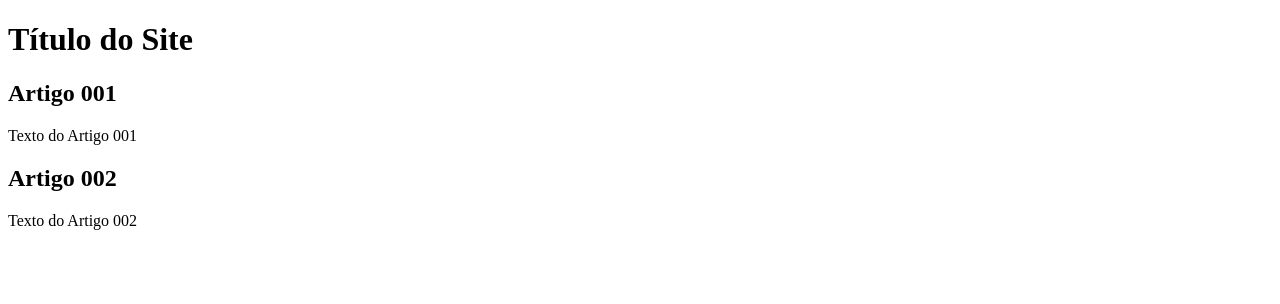
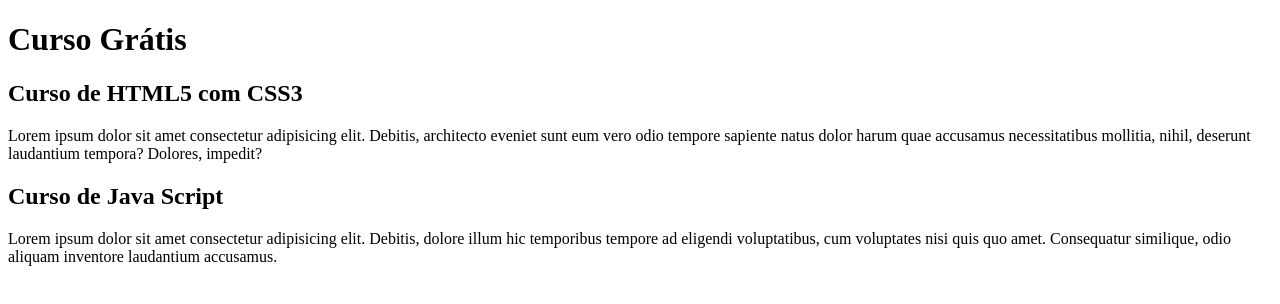
Before and after one commit to Pipols23/projeto-site, a plain HTML site: page index.html in a window 1280 px wide. Drawn offline with Linux system fonts and the light colour scheme.

Commit message:
comecei a escrever o conteúdo

```diff
--- a/index.html
+++ b/index.html
@@ -9,15 +9,15 @@
 <body>
     <main>
         <header>
-            <h1>Título do Site</h1>
+            <h1>Curso Grátis</h1>
         </header>
         <article>
-            <h2>Artigo 001</h2>
-            <p>Texto do Artigo 001</p>
+            <h2>Curso de HTML5 com CSS3</h2>
+            <p>Lorem ipsum dolor sit amet consectetur adipisicing elit. Debitis, architecto eveniet sunt eum vero odio tempore sapiente natus dolor harum quae accusamus necessitatibus mollitia, nihil, deserunt laudantium tempora? Dolores, impedit?</p>
         </article>
         <article>
-            <h2>Artigo 002</h2>
-            <p>Texto do Artigo 002</p>
+            <h2>Curso de Java Script</h2>
+            <p>Lorem ipsum dolor sit amet consectetur adipisicing elit. Debitis, dolore illum hic temporibus tempore ad eligendi voluptatibus, cum voluptates nisi quis quo amet. Consequatur similique, odio aliquam inventore laudantium accusamus.</p>
         </article>
     </main>
 </body>
```
